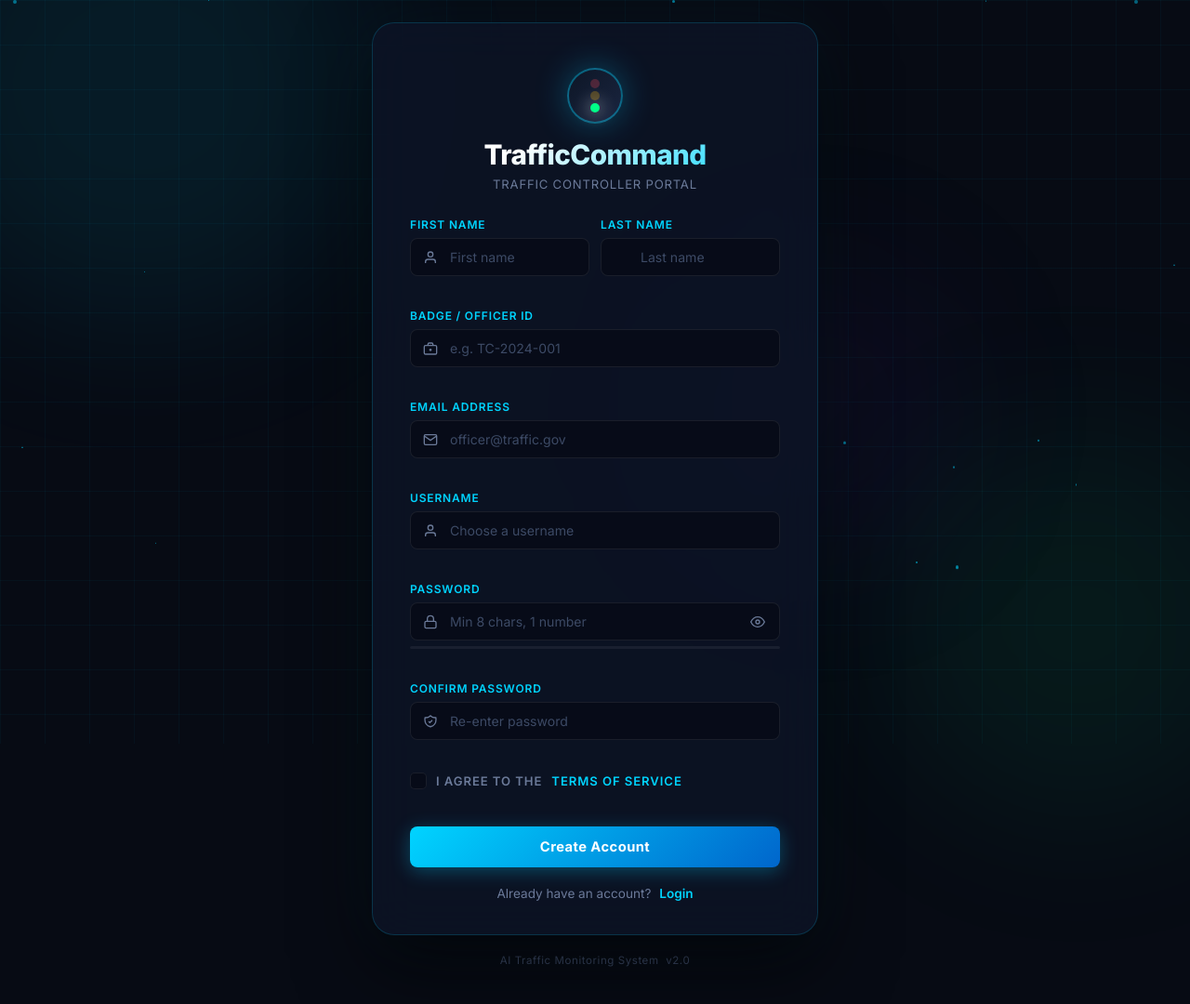
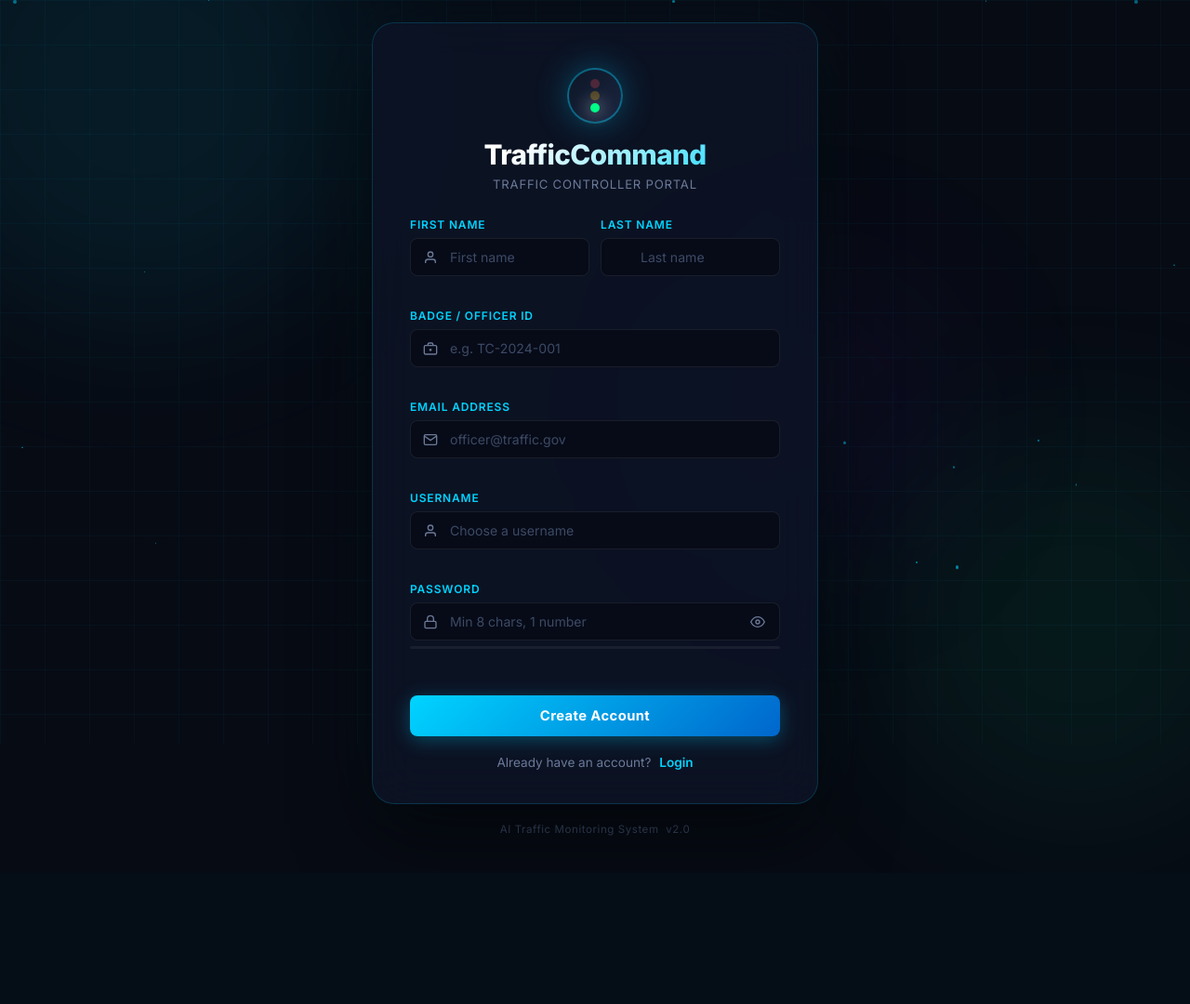
Before and after one commit to Probalhazarika/traffic_monitoring_ai, a Flask app: page /signup in a window 1280 px wide. Shown: the whole page at 93% size. After the commit the page ends 899 px from the top, so only its background shows below. Run offline with Flask 3, Linux system fonts and the light colour scheme.

Commit message:
refactor: simplify signup flow and remove strict password rules
- Removed minimum password length and complexity requirements
- Removed Confirm Password field and validation
- Removed Terms of Service checkbox

```diff
--- a/auth.py
+++ b/auth.py
@@ -114,10 +114,6 @@ def signup():
     if len(username) < 3:
         return jsonify({"success": False,
                         "error": "Username must be at least 3 characters."}), 400
-
-    if len(password) < 8 or not re.search(r'[0-9]', password):
-        return jsonify({"success": False,
-                        "error": "Password must be at least 8 characters and include a number."}), 400
 
     pw_hash = generate_password_hash(password)
 
--- a/static/auth.js
+++ b/static/auth.js
@@ -194,13 +194,11 @@ async function handleSignup(e) {
   const email     = document.getElementById('signup-email').value.trim();
   const username  = document.getElementById('signup-username').value.trim();
   const password  = document.getElementById('signup-password').value;
-  const confirm   = document.getElementById('signup-confirm').value;
-  const agreed    = document.getElementById('agree-terms').checked;
   let   valid     = true;
 
   // Clear all
   ['signup-firstname','signup-lastname','signup-badge',
-   'signup-email','signup-username','signup-password','signup-confirm']
+   'signup-email','signup-username','signup-password']
     .forEach(id => clearField(id, id + '-err'));
 
   // Validate each field
@@ -225,19 +223,9 @@ async function handleSignup(e) {
     valid = setError('signup-username', 'signup-username-err', 'Username must be at least 3 characters.') && valid;
   } else { setValid('signup-username', 'signup-username-err'); }
 
-  const pwRe = /^(?=.*[0-9]).{8,}$/;
-  if (!password || !pwRe.test(password)) {
-    valid = setError('signup-password', 'signup-password-err', 'Min 8 chars and at least 1 number.') && valid;
+  if (!password) {
+    valid = setError('signup-password', 'signup-password-err', 'Password is required.') && valid;
   } else { setValid('signup-password', 'signup-password-err'); }
-
-  if (password !== confirm) {
-    valid = setError('signup-confirm', 'signup-confirm-err', 'Passwords do not match.') && valid;
-  } else if (confirm) { setValid('signup-confirm', 'signup-confirm-err'); }
-
-  if (!agreed) {
-    showAlert('signup-alert', 'You must agree to the Terms of Service.', 'error');
-    return;
-  }
 
   if (!valid) return;
 
--- a/templates/signup.html
+++ b/templates/signup.html
@@ -129,28 +129,7 @@
             <span class="field-error" id="signup-password-err"></span>
           </div>
 
-          <div class="field-group">
-            <label for="signup-confirm">Confirm Password</label>
-            <div class="input-wrap">
-              <svg class="input-icon" viewBox="0 0 24 24" fill="none" stroke="currentColor" stroke-width="2">
-                <path d="M9 12l2 2 4-4m5.618-4.016A11.955 11.955 0 0112 2.944a11.955 11.955 0 01-8.618 3.04A12.02 12.02 0 003 9c0 5.591 3.824 10.29 9 11.622 5.176-1.332 9-6.03 9-11.622 0-1.042-.133-2.052-.382-3.016z"/>
-              </svg>
-              <input type="password" id="signup-confirm" name="confirm_password"
-                     placeholder="Re-enter password"
-                     autocomplete="new-password" required />
-            </div>
-            <span class="field-error" id="signup-confirm-err"></span>
-          </div>
-
-          <div class="form-extras">
-            <label class="checkbox-wrap terms">
-              <input type="checkbox" id="agree-terms" required />
-              <span class="checkmark"></span>
-              I agree to the <a href="#" class="link">Terms of Service</a>
-            </label>
-          </div>
-
-          <button type="submit" class="btn-primary" id="signupBtn">
+          <button type="submit" class="btn-primary" id="signupBtn" style="margin-top: 15px;">
             <span class="btn-text">Create Account</span>
           </button>
 
```
